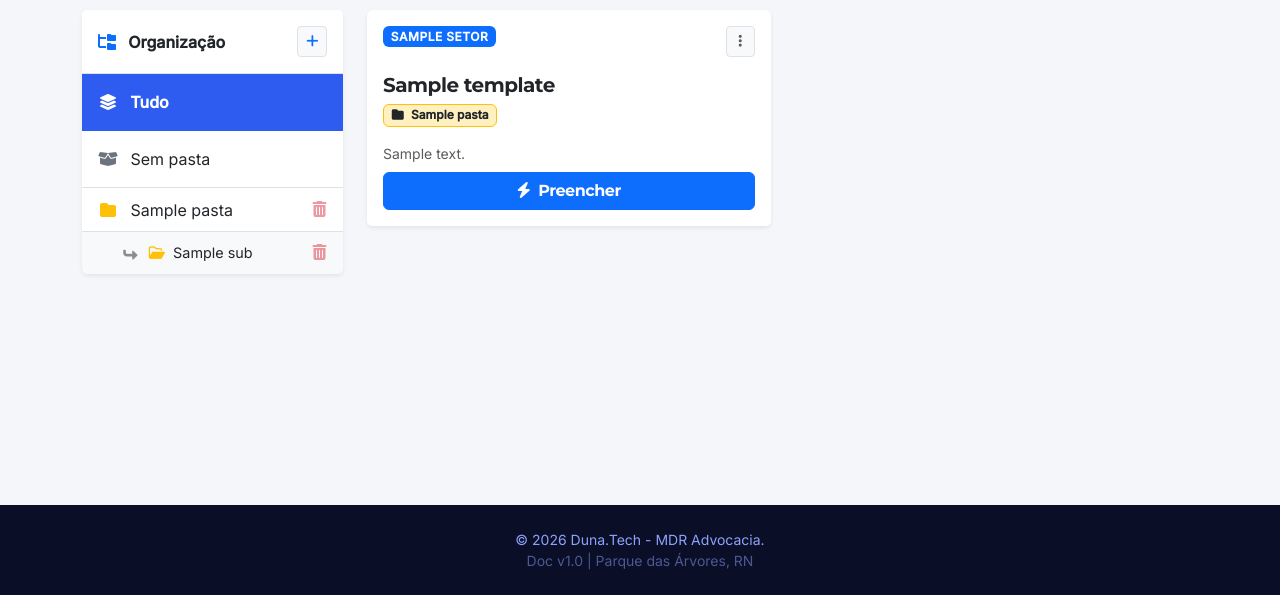
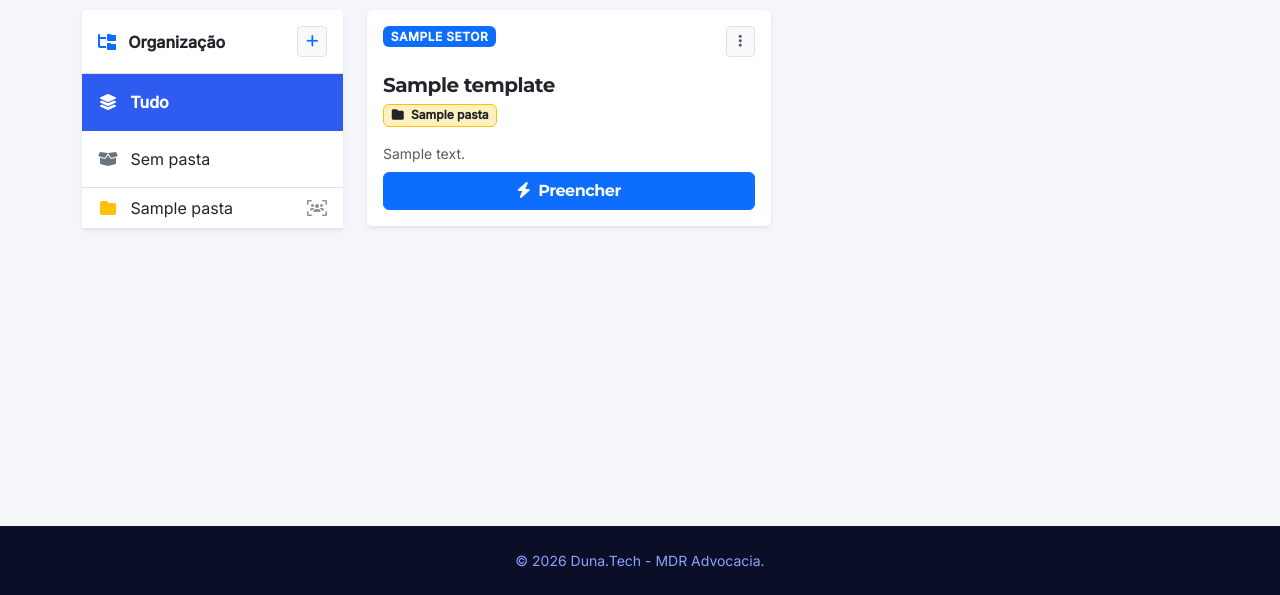
Before and after one commit to MDR-Advocacia/DOC, a Django app: template docgen/templates/docgen/minha_biblioteca.html in a window 1280 px wide. Shown: the part 205-800 px from the top of the page. Run offline with Django 5.2, Linux system fonts and the light colour scheme; the template is opened without the code that fills it: most values are stand-ins (such as "Sample title", 1, 10 or a date in 2020).

Commit message:
ui: implementa menu sanfona, trava upload de pdf e limpa rodape"

```diff
--- a/docgen/templates/base.html
+++ b/docgen/templates/base.html
@@ -166,7 +166,6 @@
     <footer class="footer py-4 mt-auto text-center small">
         <div class="container">
             <p class="mb-0">© 2026 Duna.Tech - MDR Advocacia.</p>
-            <p class="mb-0 opacity-50">Doc v1.0 | Parque das Árvores, RN</p>
         </div>
     </footer>
 
--- a/docgen/templates/docgen/minha_biblioteca.html
+++ b/docgen/templates/docgen/minha_biblioteca.html
@@ -18,6 +18,14 @@
         font-size: 0.9em;
         background-color: #f8f9fa;
         border-left: 3px solid #dee2e6;
+    }
+
+    /* Animação da setinha do sanfona */
+    .btn-collapse[aria-expanded="true"] .fa-chevron-down {
+        transform: rotate(180deg);
+    }
+    .btn-collapse .fa-chevron-down {
+        transition: transform 0.3s ease;
     }
 
     .text-hover-danger:hover { color: #dc3545 !important; opacity: 1 !important; }
@@ -41,7 +49,8 @@
                     <i class="fa-solid fa-plus"></i>
                 </button>
             </div>
-            <div class="list-group list-group-flush rounded-bottom">
+
+            <div class="list-group list-group-flush rounded-bottom" id="accordionPastas">
                 <a href="{% url 'minha_biblioteca' %}" class="list-group-item list-group-item-action py-3 {% if not pasta_atual_id %}active fw-bold{% endif %}">
                     <i class="fa-solid fa-layer-group me-2" style="width: 20px; text-align: center;"></i> Tudo
                 </a>
@@ -51,28 +60,50 @@
 
                 {% for pasta in pastas %}
                     <div class="list-group-item list-group-item-action py-2 d-flex justify-content-between align-items-center {% if pasta_atual_id == pasta.id|stringformat:'s' %}active fw-bold text-white{% endif %}">
-                        <a href="?pasta={{ pasta.id }}" class="text-decoration-none text-truncate flex-grow-1 {% if pasta_atual_id == pasta.id|stringformat:'s' %}text-white{% else %}text-dark{% endif %}">
+
+                        <a href="?pasta={{ pasta.id }}" class="text-decoration-none text-truncate flex-grow-1 me-2 {% if pasta_atual_id == pasta.id|stringformat:'s' %}text-white{% else %}text-dark{% endif %}">
                             <i class="fa-solid fa-folder me-2 {% if pasta_atual_id == pasta.id|stringformat:'s' %}text-white{% else %}text-warning{% endif %}" style="width: 20px; text-align: center;"></i>
                             {{ pasta.nome }}
                         </a>
 
-                        <div class="d-flex gap-2">
+                        <div class="d-flex gap-2 align-items-center">
+                            {% if pasta.subpastas.exists %}
+                            <button class="btn btn-link p-0 text-decoration-none btn-collapse me-1 {% if pasta_atual_id == pasta.id|stringformat:'s' %}text-white{% else %}text-secondary{% endif %}"
+                                    type="button"
+                                    data-bs-toggle="collapse"
+                                    data-bs-target="#collapse-{{ pasta.id }}"
+                                    aria-expanded="false"
+                                    title="Expandir/Recolher">
+                                <i class="fa-solid fa-chevron-down small"></i>
+                            </button>
+                            {% endif %}
+
+                            {% if pasta.usuario == request.user or request.user.is_staff %}
                                 {% if pasta.usuario == request.user %}
-                            <button class="btn btn-link p-0 text-decoration-none {% if pasta_atual_id == pasta.id|stringformat:'s' %}text-white{% else %}text-primary opacity-50{% endif %}"
-                                    onclick="abrirModalCompartilhar('{{ pasta.id }}')" title="Compartilhar com Equipe">
+                                    {% if pasta.compartilhada %}
+                                        <form action="{% url 'parar_compartilhamento' pasta.id %}" method="post" class="m-0 p-0" onsubmit="return confirm('Tornar privado novamente?')">
+                                            {% csrf_token %}
+                                            <button type="submit" class="btn btn-link p-0 {% if pasta_atual_id == pasta.id|stringformat:'s' %}text-white{% else %}text-warning opacity-75{% endif %}"><i class="fa-solid fa-slash"></i></button>
+                                        </form>
+                                    {% else %}
+                                        <button class="btn btn-link p-0 {% if pasta_atual_id == pasta.id|stringformat:'s' %}text-white{% else %}text-primary opacity-50{% endif %}" onclick="abrirModalCompartilhar('{{ pasta.id }}')">
                                             <i class="fa-solid fa-share-nodes"></i>
                                         </button>
                                     {% endif %}
-
-                            <form action="{% url 'excluir_pasta' pasta.id %}" method="post" class="m-0 p-0" onsubmit="return confirm('Excluir esta pasta?')">
+                                {% endif %}
+                                <form action="{% url 'excluir_pasta' pasta.id %}" method="post" class="m-0 p-0" onsubmit="return confirm('Excluir?')">
                                     {% csrf_token %}
-                                <button type="submit" class="btn btn-link p-0 text-decoration-none {% if pasta_atual_id == pasta.id|stringformat:'s' %}text-white{% else %}text-danger opacity-50 text-hover-danger{% endif %}">
+                                    <button type="submit" class="btn btn-link p-0 {% if pasta_atual_id == pasta.id|stringformat:'s' %}text-white{% else %}text-danger opacity-50 text-hover-danger{% endif %}">
                                         <i class="fa-solid fa-trash-can"></i>
                                     </button>
                                 </form>
+                            {% else %}
+                                <span class="opacity-50"><i class="fa-solid fa-users-viewfinder"></i></span>
+                            {% endif %}
                         </div>
                     </div>
 
+                    <div class="collapse" id="collapse-{{ pasta.id }}" data-bs-parent="#accordionPastas">
                         {% for sub in pasta.subpastas.all %}
                         <div class="list-group-item list-group-item-action py-2 subpasta-item d-flex justify-content-between align-items-center {% if pasta_atual_id == sub.id|stringformat:'s' %}active fw-bold text-white{% endif %}">
                             <a href="?pasta={{ sub.id }}" class="text-decoration-none text-truncate flex-grow-1 {% if pasta_atual_id == sub.id|stringformat:'s' %}text-white{% else %}text-dark{% endif %}">
@@ -80,15 +111,18 @@
                                 <i class="fa-regular fa-folder-open me-1 {% if pasta_atual_id == sub.id|stringformat:'s' %}text-white{% else %}text-warning{% endif %}"></i>
                                 {{ sub.nome }}
                             </a>
-                        <form action="{% url 'excluir_pasta' sub.id %}" method="post" class="m-0 p-0" onsubmit="return confirm('Excluir esta subpasta?')">
+
+                            {% if sub.usuario == request.user or request.user.is_staff %}
+                            <form action="{% url 'excluir_pasta' sub.id %}" method="post" class="m-0 p-0" onsubmit="return confirm('Excluir subpasta?')">
                                 {% csrf_token %}
                                 <button type="submit" class="btn btn-link p-0 text-decoration-none {% if pasta_atual_id == sub.id|stringformat:'s' %}text-white{% else %}text-danger opacity-50 text-hover-danger{% endif %}">
                                     <i class="fa-solid fa-trash-can"></i>
                                 </button>
                             </form>
+                            {% endif %}
                         </div>
                         {% endfor %}
-
+                    </div>
                 {% endfor %}
             </div>
         </div>
@@ -109,14 +143,12 @@
                                 <ul class="dropdown-menu dropdown-menu-end shadow-sm border-0">
                                     <li><h6 class="dropdown-header">Mover para...</h6></li>
                                     <li><a class="dropdown-item small btn-mover" href="#" data-id="{{ fav.template.id }}" data-pasta="nenhuma">Sem pasta</a></li>
-
                                     {% for p in pastas %}
                                         <li><a class="dropdown-item small btn-mover" href="#" data-id="{{ fav.template.id }}" data-pasta="{{ p.id }}">📁 {{ p.nome }}</a></li>
                                         {% for sub in p.subpastas.all %}
                                             <li><a class="dropdown-item small btn-mover ps-4" href="#" data-id="{{ fav.template.id }}" data-pasta="{{ sub.id }}">↳ {{ sub.nome }}</a></li>
                                         {% endfor %}
                                     {% endfor %}
-
                                     <li><hr class="dropdown-divider"></li>
                                     <li><a class="dropdown-item text-danger small btn-remover-favorito" href="#" data-id="{{ fav.template.id }}">Remover Favorito</a></li>
                                 </ul>
@@ -181,7 +213,6 @@
                     </div>
                 </div>
                 <div class="modal-footer bg-light border-0">
-                    <button type="button" class="btn btn-outline-secondary fw-bold" data-bs-dismiss="modal">Cancelar</button>
                     <button type="submit" class="btn btn-primary fw-bold">Salvar Pasta</button>
                 </div>
             </form>
@@ -226,14 +257,13 @@
 
 {% block extra_js %}
 <script>
-    // JS: Abrir modal de compartilhar
+    // Scripts JS
     function abrirModalCompartilhar(pastaId) {
         const modal = new bootstrap.Modal(document.getElementById('modalCompartilhar'));
         document.getElementById('share_pasta_id').value = pastaId;
         modal.show();
     }
 
-    // JS: Remover Favorito
     document.querySelectorAll('.btn-remover-favorito').forEach(button => {
         button.addEventListener('click', function(e) {
             e.preventDefault();
@@ -248,7 +278,6 @@
         });
     });
 
-    // JS: Mover para pasta
     document.querySelectorAll('.btn-mover').forEach(button => {
         button.addEventListener('click', function(e) {
             e.preventDefault();
```
Also changed, not shown: docgen/templates/docgen/formulario.html (+4 -9 lines). Lines whose indentation alone changed are shown as unchanged.
